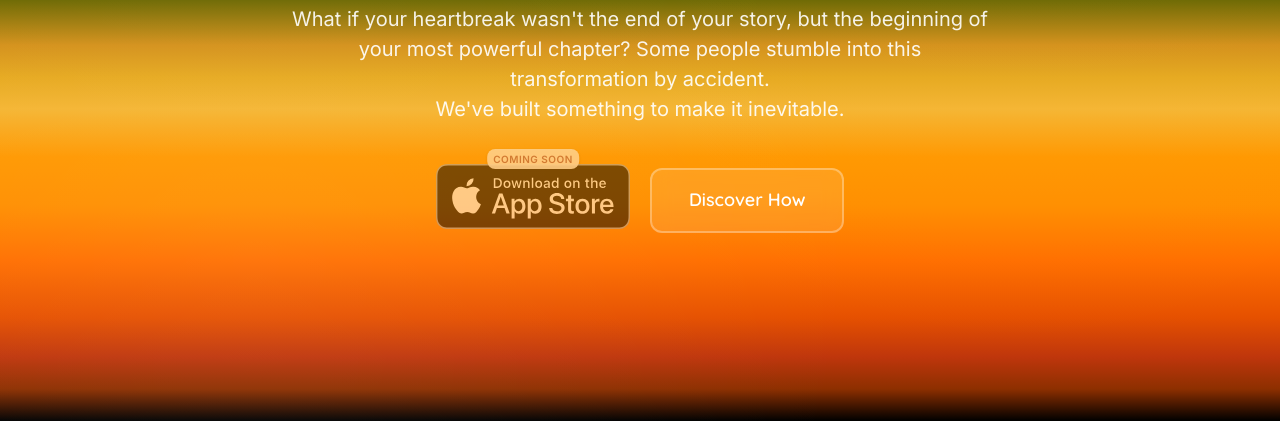
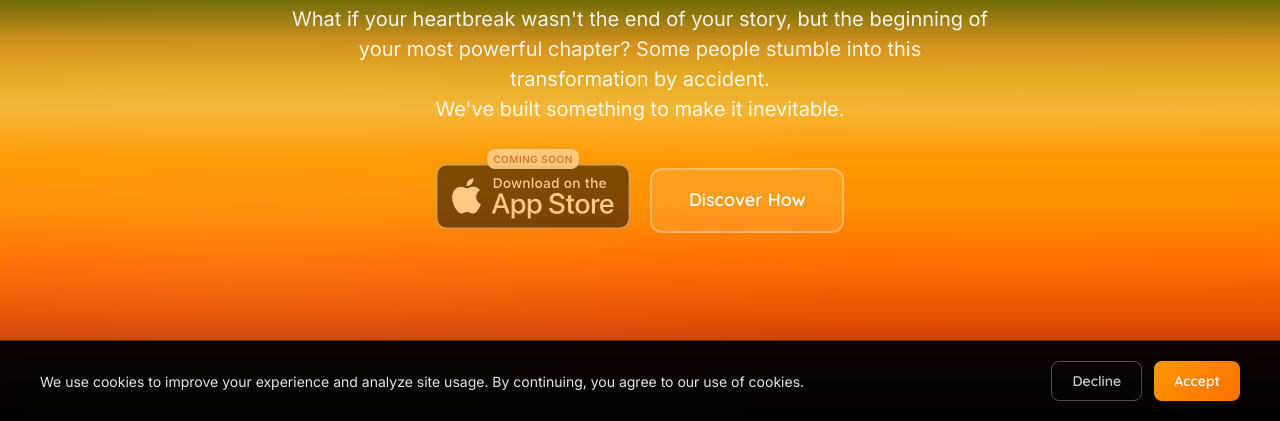
Before and after one commit to riser101/detache-website, a plain HTML site: page index.html in a window 1280 px wide. Shown: the part 379-800 px from the top of the page. Drawn offline with nearby package versions, Linux system fonts and the light colour scheme.

Commit message:
Add cookie consent banner and Google Analytics integration

```diff
--- a/index.html
+++ b/index.html
@@ -8,6 +8,24 @@
     <link rel="preconnect" href="https://fonts.googleapis.com">
     <link rel="preconnect" href="https://fonts.gstatic.com" crossorigin>
     <link href="https://fonts.googleapis.com/css2?family=Quicksand:wght@400;600;700&family=Inter:wght@300;400;500;600;700&family=Nunito:wght@400;500;600;700;800&display=swap" rel="stylesheet">
+
+    <!-- Google tag (gtag.js) -->
+    <script async src="https://www.googletagmanager.com/gtag/js?id=G-T0K2RQJGC1"></script>
+    <script>
+      window.dataLayer = window.dataLayer || [];
+      function gtag(){dataLayer.push(arguments);}
+
+      // Default consent mode values
+      gtag('consent', 'default', {
+        'ad_storage': 'denied',
+        'ad_user_data': 'denied',
+        'ad_personalization': 'denied',
+        'analytics_storage': 'denied'
+      });
+
+      gtag('js', new Date());
+      gtag('config', 'G-T0K2RQJGC1');
+    </script>
     <style>
         * {
             margin: 0;
@@ -1175,6 +1193,96 @@
             background: linear-gradient(135deg, #f44336, #d32f2f);
         }
 
+        /* Cookie Consent Banner */
+        .cookie-banner {
+            position: fixed;
+            bottom: 0;
+            left: 0;
+            right: 0;
+            background: rgba(0, 0, 0, 0.95);
+            backdrop-filter: blur(20px);
+            border-top: 1px solid rgba(255, 152, 0, 0.3);
+            padding: 20px;
+            z-index: 1002;
+            display: none;
+        }
+
+        .cookie-banner.show {
+            display: block;
+        }
+
+        .cookie-content {
+            max-width: 1200px;
+            margin: 0 auto;
+            display: flex;
+            align-items: center;
+            justify-content: space-between;
+            gap: 20px;
+            flex-wrap: wrap;
+        }
+
+        .cookie-text {
+            color: rgba(255, 255, 255, 0.9);
+            font-size: 14px;
+            line-height: 1.5;
+            flex: 1;
+            min-width: 300px;
+        }
+
+        .cookie-buttons {
+            display: flex;
+            gap: 12px;
+            flex-shrink: 0;
+        }
+
+        .cookie-btn {
+            font-family: 'Quicksand', sans-serif;
+            padding: 10px 20px;
+            border-radius: 8px;
+            font-size: 14px;
+            font-weight: 600;
+            cursor: pointer;
+            transition: all 0.3s;
+            border: none;
+        }
+
+        .cookie-accept {
+            background: linear-gradient(135deg, #FF9800, #FF6F00);
+            color: white;
+        }
+
+        .cookie-accept:hover {
+            transform: translateY(-1px);
+            box-shadow: 0 5px 15px rgba(255, 152, 0, 0.3);
+        }
+
+        .cookie-decline {
+            background: transparent;
+            color: rgba(255, 255, 255, 0.8);
+            border: 1px solid rgba(255, 255, 255, 0.3);
+        }
+
+        .cookie-decline:hover {
+            background: rgba(255, 255, 255, 0.1);
+            color: white;
+        }
+
+        @media (max-width: 768px) {
+            .cookie-content {
+                flex-direction: column;
+                align-items: stretch;
+                text-align: center;
+            }
+
+            .cookie-text {
+                min-width: auto;
+            }
+
+            .cookie-buttons {
+                justify-content: center;
+            }
+        }
+
         /* Mobile Styles for Waitlist Modal */
         @media (max-width: 768px) {
             .waitlist-modal-content {
@@ -1258,6 +1366,8 @@
             setupScrollProgress();
             // Setup mobile menu
             setupMobileMenu();
+            // Setup cookie consent
+            setupCookieConsent();
         });
 
         // Match button widths
@@ -1506,6 +1616,43 @@
         }
 
         // Footer functionality is handled by setupFooterSignup() above
+
+        // Cookie Consent Setup
+        function setupCookieConsent() {
+            // Check if user has already made a choice
+            const consentChoice = localStorage.getItem('cookieConsent');
+
+            if (!consentChoice) {
+                // Show banner after a short delay
+                setTimeout(() => {
+                    document.getElementById('cookieBanner').classList.add('show');
+                }, 1000);
+            } else if (consentChoice === 'accepted') {
+                // User previously accepted, update consent
+                gtag('consent', 'update', {
+                    'analytics_storage': 'granted'
+                });
+            }
+
+            // Handle accept button
+            document.getElementById('acceptCookies').addEventListener('click', function() {
+                localStorage.setItem('cookieConsent', 'accepted');
+                gtag('consent', 'update', {
+                    'analytics_storage': 'granted'
+                });
+                hideCookieBanner();
+            });
+
+            // Handle decline button
+            document.getElementById('declineCookies').addEventListener('click', function() {
+                localStorage.setItem('cookieConsent', 'declined');
+                hideCookieBanner();
+            });
+        }
+
+        function hideCookieBanner() {
+            document.getElementById('cookieBanner').classList.remove('show');
+        }
     </script>
 </head>
 <body>
@@ -1667,5 +1814,18 @@
             </div>
         </div>
     </footer>
+
+    <!-- Cookie Consent Banner -->
+    <div id="cookieBanner" class="cookie-banner">
+        <div class="cookie-content">
+            <div class="cookie-text">
+                We use cookies to improve your experience and analyze site usage. By continuing, you agree to our use of cookies.
+            </div>
+            <div class="cookie-buttons">
+                <button id="declineCookies" class="cookie-btn cookie-decline">Decline</button>
+                <button id="acceptCookies" class="cookie-btn cookie-accept">Accept</button>
+            </div>
+        </div>
+    </div>
 </body>
 </html>
```
